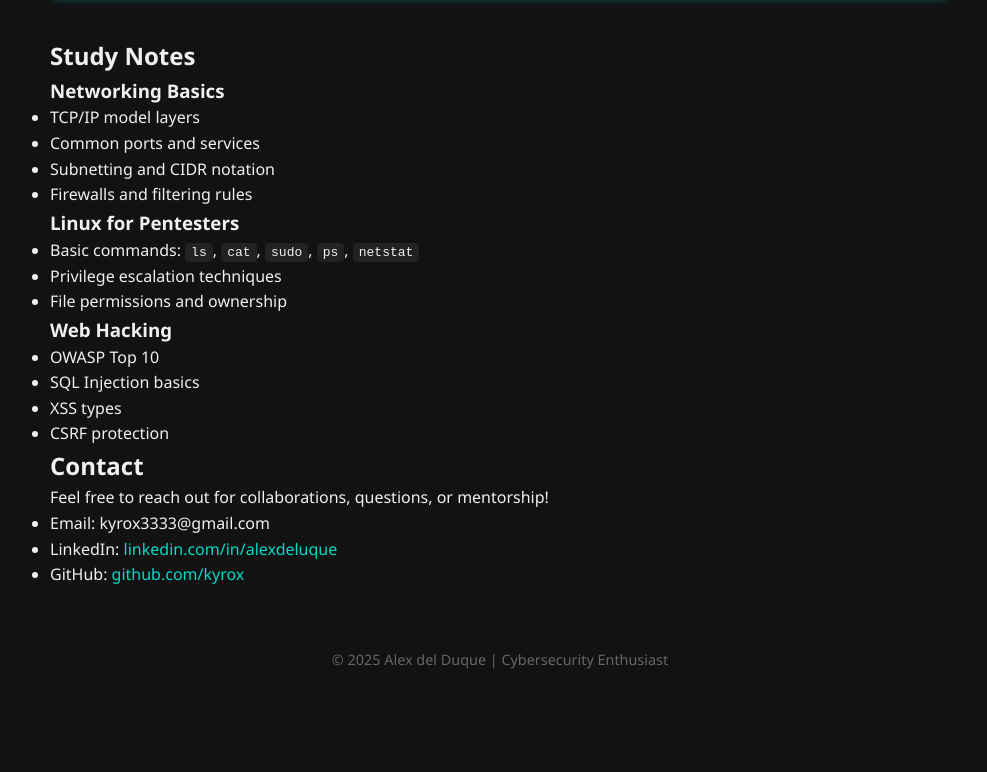
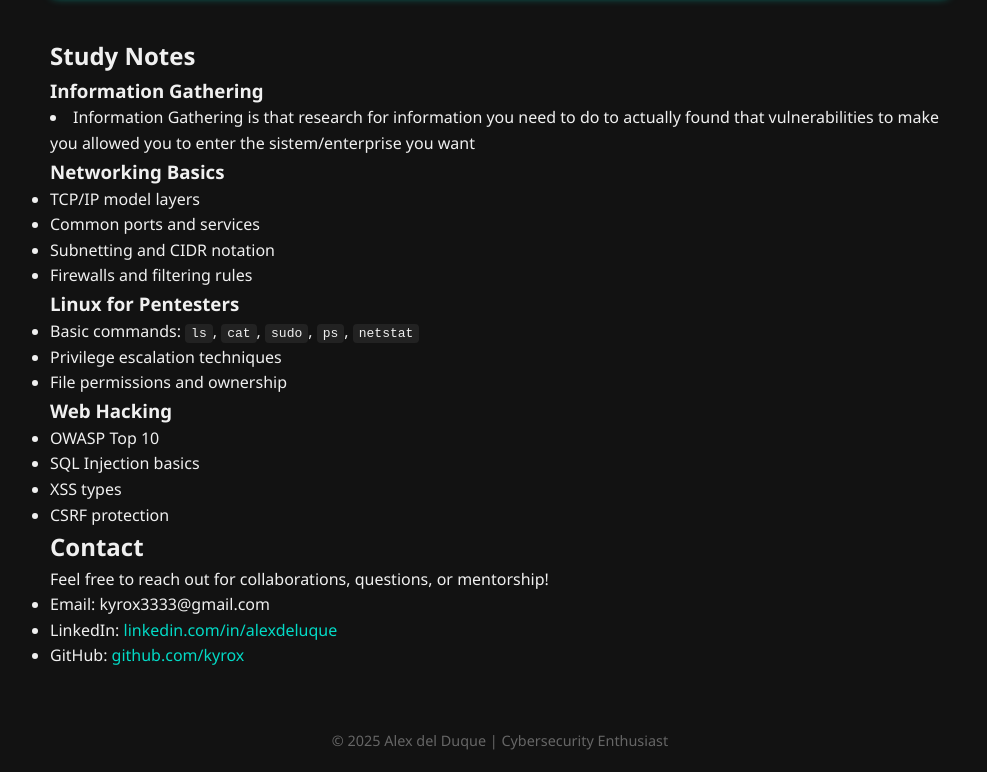
Before and after one commit to KyyroxxX/KyyroxxX, a plain HTML site: page Cibersecurity_Blog.html in a window 1280 px wide. Shown: the part 2068-2840 px from the top of the page, without its empty margins (140-1127 px from the left). Before the commit the page ends 2759 px from the top, so only its background shows below. Drawn offline with Linux system fonts and the light colour scheme.

Commit message:
Update Cibersecurity_Blog.html

```diff
--- a/Cibersecurity_Blog.html
+++ b/Cibersecurity_Blog.html
@@ -146,6 +146,8 @@ for port in ports:
   </article>
 <section>
   <h2>Study Notes</h2>
+  <h3>Information Gathering</h3>
+  <li>Information Gathering is that research for information you need to do to actually found that vulnerabilities to make you allowed you to enter the sistem/enterprise you want</li>
   <h3>Networking Basics</h3>
   <ul>
     <li>TCP/IP model layers</li>
```
